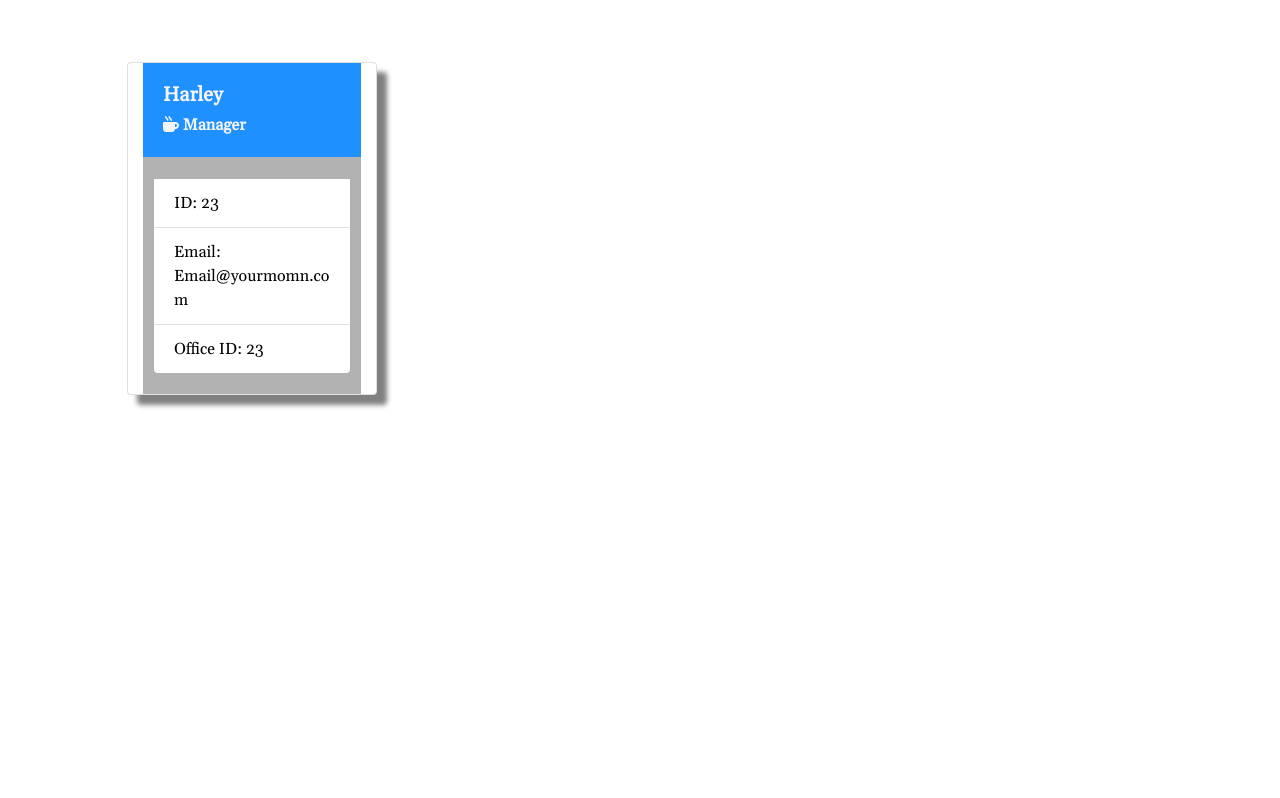
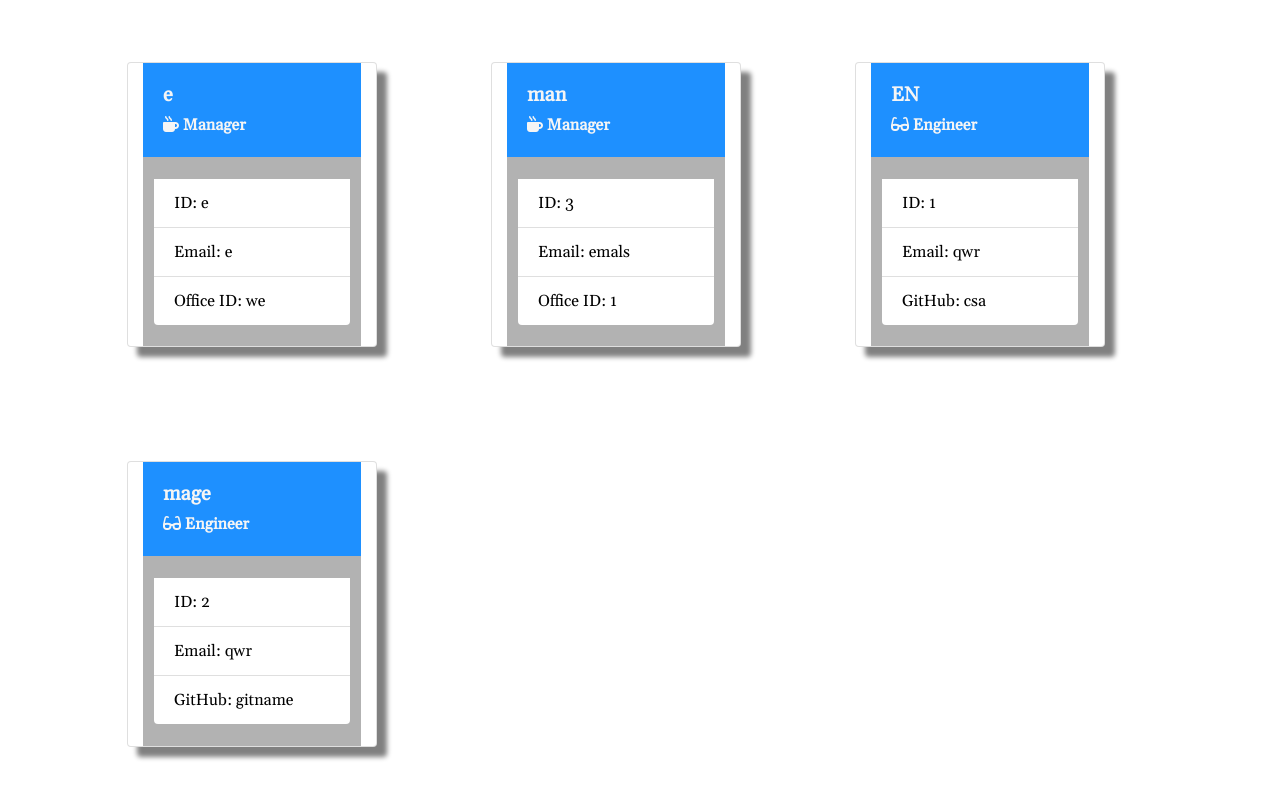
Before and after one commit to ZonkeyStripes/Template-Engine-Employee-Summary, a website: page team.html in a window 1280 px wide. Shown: the part 128-926 px from the top of the page. Before the commit the page ends 800 px from the top, so only its background shows below. Drawn offline with nearby package versions, Linux system fonts and the light colour scheme.

Commit message:
Functional

```diff
--- a/generateHTML.js
+++ b/generateHTML.js
@@ -1,5 +1,5 @@
 
-function mainBody(data) {
+function mainBody() {
        return `
        <!DOCTYPE html>
        <html lang="en">
--- a/team.html
+++ b/team.html
@@ -67,17 +67,60 @@
 
 <div class="card col-3">
                 <div class="card-body">
-                    <h5 class="card-title">Harley</h5>
+                    <h5 class="card-title">e</h5>
                       <p class="card-subtitle">
                       <i class="fas fa-mug-hot"></i>
                             Manager</p>
                         </div>
                 <ul class="list-group list-group-flush">
-                  <li class="list-group-item">ID: 23</li>
-                  <li class="list-group-item">Email: Email@yourmomn.com</li>
-                  <li class="list-group-item">Office ID: 23</li>
+                  <li class="list-group-item">ID: e</li>
+                  <li class="list-group-item">Email: e</li>
+                  <li class="list-group-item">Office ID: we</li>
                         </ul>
                       </div>
+
+
+<div class="card col-3">
+                <div class="card-body">
+                    <h5 class="card-title">man</h5>
+                      <p class="card-subtitle">
+                      <i class="fas fa-mug-hot"></i>
+                            Manager</p>
+                        </div>
+                <ul class="list-group list-group-flush">
+                  <li class="list-group-item">ID: 3</li>
+                  <li class="list-group-item">Email: emals</li>
+                  <li class="list-group-item">Office ID: 1</li>
+                        </ul>
+                      </div>
+
+    <div class="card col-3">
+    <div class="card-body">
+        <h5 class="card-title">EN</h5>
+          <p class="card-subtitle">
+          <i class="fas fa-glasses"></i>
+            Engineer</p>
+            </div>
+    <ul class="list-group list-group-flush">
+      <li class="list-group-item">ID: 1 </li>
+      <li class="list-group-item">Email: qwr</li>
+      <li class="list-group-item">GitHub: csa</li>
+            </ul>
+          </div>
+
+    <div class="card col-3">
+    <div class="card-body">
+        <h5 class="card-title">mage</h5>
+          <p class="card-subtitle">
+          <i class="fas fa-glasses"></i>
+            Engineer</p>
+            </div>
+    <ul class="list-group list-group-flush">
+      <li class="list-group-item">ID: 2 </li>
+      <li class="list-group-item">Email: qwr</li>
+      <li class="list-group-item">GitHub: gitname</li>
+            </ul>
+          </div>
 
     </div>
     </div>
```
Also changed, not shown: app.js (+1 -6 lines).
